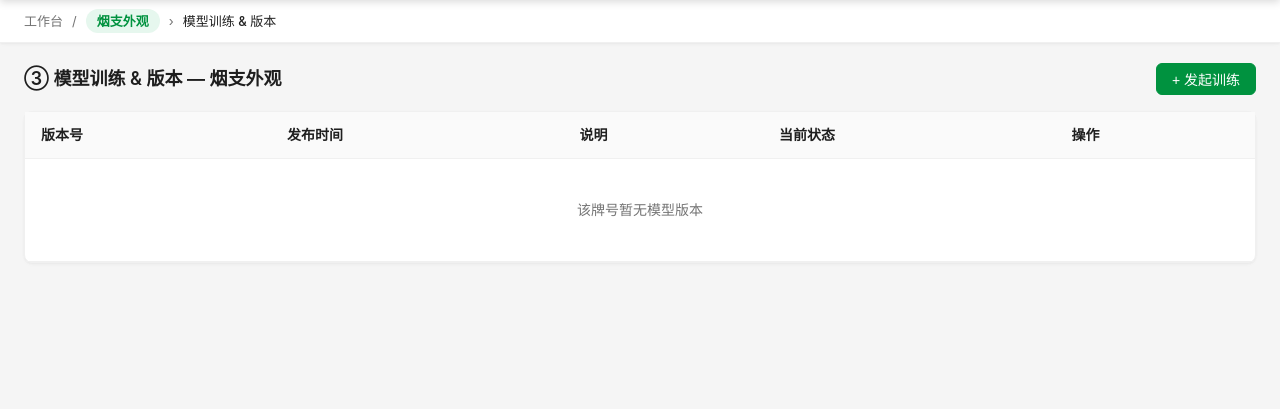
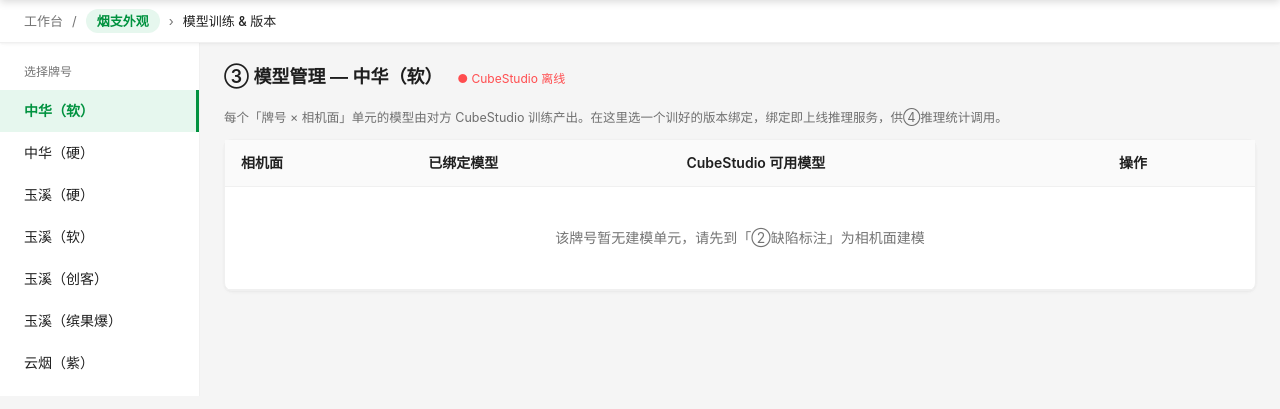
Before and after one commit to weiqisen/analyse_platform, a Flask app: page /model in a window 1280 px wide. Shown: the part 56-465 px from the top of the page. Run offline with Flask 2, Linux system fonts and the light colour scheme; a user stored in the database is signed in; data comes from the database, SQL or seed files in the repository; tables that the repository leaves empty hold one stand-in row (values such as "Sample post"); data that the repository does not hold is empty.

Commit message:
菜单③模型管理改造：绑定对方 CubeStudio 训出的模型
按牌号列出各相机面建模单元，从对方 CubeStudio 拉训出的模型列表
（cs_project_models），选一个版本绑定到单元。绑定即调对方 deploy 上线推理
服务，把 inference_host_url 存进 model_units.model_endpoint，供④推理统计调用。

- /model 重写：牌号侧栏 + 各相机面单元 + 对方模型列表
- /model/bind 绑定并部署拿推理地址
- /model/train 触发对方训练（mock 立即产出模型，真系统异步）
- 删掉旧的占位假操作（发起训练/调参/导出 全是 toast 假动作）

已验证：建单元→触发训练→模型列表出现 v1→绑定→拿到推理 endpoint 写入单元。

Co-Authored-By: Claude Opus 4.8 <noreply@anthropic.com>
Claude-Session: https://claude.ai/code/session_017zaxecravTgEgonwqTV9eo

```diff
--- a/app/app.py
+++ b/app/app.py
@@ -1798,24 +1798,67 @@ def label_export(item_id):
 @app.route("/model")
 @login_required
 def model():
-    """模型版本按检测项目看 —— 模型是为某个检测项目训的，与牌号无关。
-    此前按牌号切换，且查不到时会静默列出全部版本（等于过滤条件失效）。"""
-    db = get_db()
-    it = cur_detect_item()
-    rows = db.execute("SELECT * FROM model_versions WHERE item_id=? ORDER BY id DESC",
-                      (it["id"] if it else 0,)).fetchall()
-    return render_template("model.html", rows=rows, active="model",
-                           cur_brand=(it["short_name"] or it["name"]) if it else "")
-
-
-@app.route("/model/status/<int:mid>", methods=["POST"])
-@login_required
-def model_status(mid):
-    st = request.form.get("status", "停用")
-    db = get_db()
-    db.execute("UPDATE model_versions SET status=? WHERE id=?", (st, mid))
+    """模型管理（新架构）：按牌号列出各相机面建模单元，从对方 CubeStudio 拉训出的
+    模型列表，绑定到单元供推理用。模型是为「牌号×相机面」训的。"""
+    db = get_db()
+    brands = [dict(b) for b in db.execute(
+        "SELECT * FROM brands WHERE status=1 ORDER BY id").fetchall()]
+    cur_brand = request.args.get("brand") or (brands[0]["spec"] if brands else "")
+    cs_online = cs_ok()
+    rows = []
+    for u in db.execute("""SELECT mu.*, cf.face_name, cf.sort_order FROM model_units mu
+                           JOIN camera_faces cf ON cf.id=mu.face_id
+                           WHERE mu.brand=? ORDER BY cf.sort_order, cf.id""", (cur_brand,)).fetchall():
+        u = dict(u)
+        models = cs_project_models(u["cs_project_id"]) if (cs_online and u["cs_project_id"]) else []
+        rows.append({"unit_id": u["id"], "face_name": u["face_name"],
+                     "bound_model": u["model_id"], "bound_version": u["model_version"],
+                     "bound_endpoint": u["model_endpoint"], "models": models})
+    return render_template("model.html", brands=brands, cur_brand=cur_brand,
+                           rows=rows, cs_online=cs_online, active="model")
+
+
+@app.route("/model/bind", methods=["POST"])
+@login_required
+def model_bind():
+    """把对方的某个模型绑定到建模单元，并触发部署拿到推理地址。"""
+    db = get_db()
+    unit_id = request.form.get("unit_id", type=int)
+    model_id = request.form.get("model_id", "").strip()
+    version = request.form.get("version", "").strip()
+    u = db.execute("SELECT * FROM model_units WHERE id=?", (unit_id,)).fetchone()
+    if not u or not model_id:
+        abort(400)
+    endpoint = ""
+    try:
+        # 部署该模型拿推理地址（真系统里模型可能已部署，deploy 幂等返回地址）
+        r = _cs_req("POST", "/api/models/%s/deploy" % model_id)
+        endpoint = (r or {}).get("inference_host_url", "")
+    except Exception as e:
+        flash("部署模型失败：%s" % str(e)[:120], "error")
+        return redirect(url_for("model", brand=u["brand"]))
+    db.execute("UPDATE model_units SET model_id=?,model_version=?,model_endpoint=? WHERE id=?",
+               (model_id, version, endpoint, unit_id))
     db.commit()
-    return redirect(request.referrer or url_for("model"))
+    flash("已绑定模型 %s 并上线推理服务" % version, "success")
+    return redirect(url_for("model", brand=u["brand"]))
+
+
+@app.route("/model/train", methods=["POST"])
+@login_required
+def model_train():
+    """触发对方训练（占位演示：mock 立刻产出模型；真系统是异步）。"""
+    db = get_db()
+    unit_id = request.form.get("unit_id", type=int)
+    u = db.execute("SELECT * FROM model_units WHERE id=?", (unit_id,)).fetchone()
+    if not u or not u["cs_project_id"]:
+        abort(400)
+    try:
+        r = _cs_req("POST", "/api/projects/%s/train" % u["cs_project_id"])
+        flash("已触发训练（run: %s）" % (r or {}).get("run_id", ""), "success")
+    except Exception as e:
+        flash("触发训练失败：%s" % str(e)[:120], "error")
+    return redirect(url_for("model", brand=u["brand"]))
 
 
 # ---------------------------------------------------------------- 分析结果
--- a/app/templates/model.html
+++ b/app/templates/model.html
@@ -1,99 +1,72 @@
 {% extends "base.html" %}
-{% block title %}模型训练&版本 · 缺陷图片分析平台{% endblock %}
+{% block title %}模型管理 · 缺陷图片分析平台{% endblock %}
+{% block sider %}
+<aside class="layout-sider">
+  <div class="sider-title">选择牌号</div>
+  <nav class="sider-menu">
+    {% for b in brands %}
+    <a href="{{ url_for('model', brand=b.spec, item=cur_item) }}" class="{{ 'active' if cur_brand==b.spec }}">{{ b.spec }}</a>
+    {% else %}
+    <div style="padding:10px;color:var(--text-secondary);font-size:13px">暂无牌号</div>
+    {% endfor %}
+  </nav>
+</aside>
+{% endblock %}
 {% block content %}
 <div class="toolbar">
-  <div class="page-title" style="margin:0">③ 模型训练 & 版本 — {{ cur_brand }}</div>
-  <button class="btn btn-primary" onclick="openTrain('new')">+ 发起训练</button>
+  <div class="page-title" style="margin:0">③ 模型管理 — {{ cur_brand or '（未选牌号）' }}
+    {% if cs_online %}<span style="font-size:12px;font-weight:400;color:#52c41a;margin-left:10px">● CubeStudio 已连接</span>
+    {% else %}<span style="font-size:12px;font-weight:400;color:#ff4d4f;margin-left:10px">● CubeStudio 离线</span>{% endif %}
+  </div>
 </div>
+<div style="font-size:12.5px;color:var(--text-secondary);margin-bottom:12px">
+  每个「牌号 × 相机面」单元的模型由对方 CubeStudio 训练产出。在这里选一个训好的版本绑定，绑定即上线推理服务，供④推理统计调用。
+</div>
+
 <div class="card"><div class="card-body" style="padding:0">
 <table class="table">
-  <thead><tr><th>版本号</th><th>发布时间</th><th>说明</th><th>当前状态</th><th>操作</th></tr></thead>
+  <thead><tr><th>相机面</th><th>已绑定模型</th><th>CubeStudio 可用模型</th><th>操作</th></tr></thead>
   <tbody>
-  {% for m in rows %}
+  {% for r in rows %}
   <tr>
-    <td><strong>{{ m.version }}</strong></td>
-    <td>{{ m.pub_date }}</td>
-    <td>{{ m.note }}</td>
+    <td><b>{{ r.face_name }}</b></td>
     <td>
-      {% if m.status == '推理' %}<span class="tag">推理</span>
-      {% elif m.status == '测试' %}<span class="tag tag-orange">测试</span>
-      {% else %}<span class="tag tag-gray">停用</span>{% endif %}
+      {% if r.bound_version %}<span style="color:#52c41a">● {{ r.bound_version }}</span>
+        {% if r.bound_endpoint %}<div style="font-size:11px;color:var(--text-secondary)">已上线</div>{% endif %}
+      {% else %}<span style="color:var(--text-secondary)">未绑定</span>{% endif %}
     </td>
     <td>
-      <button class="btn-link" onclick="openTrain('tune','{{ m.version }}')">调参</button>
-      <button class="btn-link" onclick="openExport('{{ m.version }}')">导出</button>
-      <form method="post" action="{{ url_for('model_status', mid=m.id) }}" style="display:inline">
-        <select class="select input btn-sm" name="status" onchange="this.form.submit()"
-                style="width:auto;height:26px;padding:0 6px;font-size:13px">
-          {% for st in ['测试','推理','停用'] %}
-          <option {{ 'selected' if m.status==st }}>{{ st }}</option>
-          {% endfor %}
-        </select>
+      {% if r.models %}
+        {% for m in r.models %}
+        <div style="margin:2px 0;font-size:13px">
+          <b>{{ m.model_version }}</b>
+          <span class="tag {{ 'tag-orange' if m.model_status in ('test','debug') else '' }} {{ 'tag-gray' if m.model_status=='offline' }}">{{ m.model_status }}</span>
+          {% if m.metrics %}<span style="color:var(--text-secondary);font-size:12px">mAP {{ m.metrics.map }}</span>{% endif %}
+          {% if m.model_id != r.bound_model %}
+          <form method="post" action="{{ url_for('model_bind') }}" style="display:inline">
+            <input type="hidden" name="unit_id" value="{{ r.unit_id }}">
+            <input type="hidden" name="model_id" value="{{ m.model_id }}">
+            <input type="hidden" name="version" value="{{ m.model_version }}">
+            <button class="btn-link" type="submit">绑定</button>
+          </form>
+          {% else %}<span style="color:#52c41a;font-size:12px">当前</span>{% endif %}
+        </div>
+        {% endfor %}
+      {% else %}
+        <span style="color:var(--text-secondary);font-size:12.5px">暂无 —— 需在②标注页训练</span>
+      {% endif %}
+    </td>
+    <td style="white-space:nowrap">
+      <form method="post" action="{{ url_for('model_train') }}" style="display:inline">
+        <input type="hidden" name="unit_id" value="{{ r.unit_id }}">
+        <button class="btn-link" type="submit" {{ 'disabled' if not cs_online }}>触发训练</button>
       </form>
     </td>
   </tr>
   {% else %}
-  <tr><td colspan="5" class="empty">该牌号暂无模型版本</td></tr>
+  <tr><td colspan="4" class="empty">该牌号暂无建模单元，请先到「②缺陷标注」为相机面建模</td></tr>
   {% endfor %}
   </tbody>
 </table>
 </div></div>
-
-<div class="modal-mask" id="trainModal">
-  <div class="modal">
-    <div class="modal-head"><span id="trainTitle">发起新训练</span><span class="close" onclick="closeModal('trainModal')">×</span></div>
-    <div class="modal-body">
-      <div class="form-item"><label>牌号</label><input class="input" value="{{ cur_brand }}" readonly></div>
-      <div class="form-item"><label>基础版本</label>
-        <select class="select input" id="baseVer">
-          <option value="">从头训练</option>
-          {% for m in rows %}<option>{{ m.version }}</option>{% endfor %}
-        </select></div>
-      <div class="form-grid">
-        <div class="form-item"><label>学习率</label><input class="input" value="0.001"></div>
-        <div class="form-item"><label>迭代轮数</label><input class="input" type="number" value="100"></div>
-        <div class="form-item"><label>批大小</label><input class="input" type="number" value="16"></div>
-        <div class="form-item"><label>置信度阈值</label><input class="input" value="0.5"></div>
-      </div>
-    </div>
-    <div class="modal-foot">
-      <button class="btn" onclick="closeModal('trainModal')">取消</button>
-      <button class="btn btn-primary" onclick="submitTrain()">提交训练</button>
-    </div>
-  </div>
-</div>
-
-<div class="modal-mask" id="exportModal">
-  <div class="modal">
-    <div class="modal-head"><span id="exportTitle">导出模型</span><span class="close" onclick="closeModal('exportModal')">×</span></div>
-    <div class="modal-body">
-      <div class="form-item"><label>导出格式</label>
-        <select class="select input"><option>ONNX</option><option>TorchScript</option><option>TensorRT</option></select></div>
-    </div>
-    <div class="modal-foot">
-      <button class="btn" onclick="closeModal('exportModal')">取消</button>
-      <button class="btn btn-primary" onclick="submitExport()">导出</button>
-    </div>
-  </div>
-</div>
-
-<script>
-function toast(m){
-  var w = document.querySelector('.msg-wrap') || document.body;
-  var d = document.createElement('div'); d.className = 'msg success';
-  d.innerHTML = '<span class="dot"></span>' + m; w.appendChild(d);
-  setTimeout(function(){ d.remove(); }, 3000);
-}
-function openTrain(mode, ref){
-  document.getElementById('trainTitle').textContent = mode === 'tune' ? ('调参训练 — ' + ref) : '发起新训练';
-  if(mode === 'tune' && ref){ document.getElementById('baseVer').value = ref; }
-  openModal('trainModal');
-}
-function openExport(ver){
-  document.getElementById('exportTitle').textContent = '导出模型 — ' + ver;
-  openModal('exportModal');
-}
-function submitTrain(){ closeModal('trainModal'); toast('训练请求已提交，将由算法平台执行'); }
-function submitExport(){ closeModal('exportModal'); toast('导出任务已提交'); }
-</script>
 {% endblock %}
```
